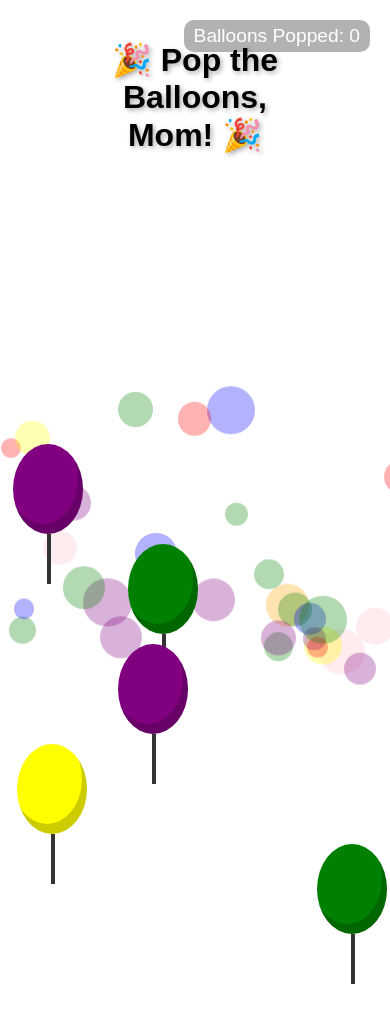
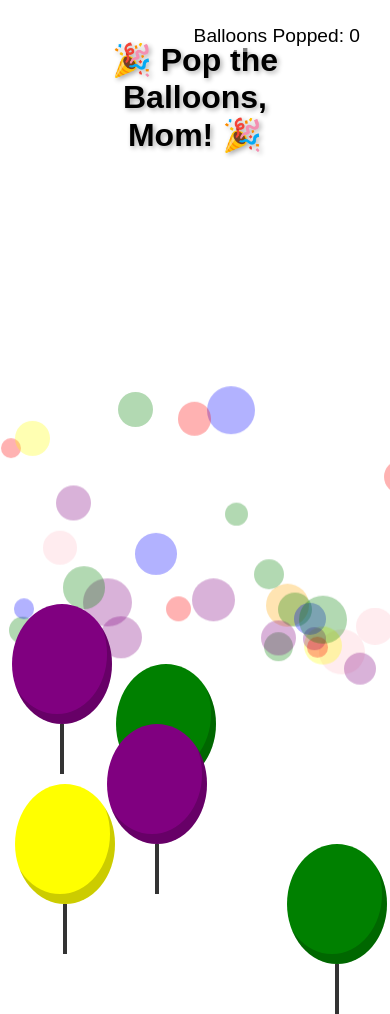
Before and after one commit to BurnoutLord8401/Mom-Birthday-Game, a plain HTML site: page index.html in a window 390 px wide. Shown: the top 1014 px of the page. Before the commit the page ends 984 px from the top, so only its background shows below. Drawn offline with Linux system fonts and the light colour scheme.

Commit message:
Update index.html

```diff
--- a/index.html
+++ b/index.html
@@ -3,12 +3,17 @@
 <head>
   <meta charset="UTF-8">
   <title>Happy Birthday Mom! 🎂🎈</title>
+  <meta name="viewport" content="width=device-width, initial-scale=1.0, maximum-scale=1.0, user-scalable=no">
   <style>
     body {
       margin: 0;
       overflow: hidden;
       background: linear-gradient(to top, #fbc2eb, #a6c1ee);
       font-family: Arial, sans-serif;
+      -webkit-user-select: none;
+      -ms-user-select: none;
+      user-select: none;
+      touch-action: manipulation;
     }
     h1 {
       position: absolute;
@@ -25,27 +30,22 @@
       position: absolute;
       top: 20px;
       right: 20px;
-      color: #fff;
+      color: black;
       font-size: 1.2em;
-      background: rgba(0,0,0,0.3);
+      background: rgba(255,255,255,0.5);
       padding: 5px 10px;
       border-radius: 10px;
       z-index: 2;
     }
     .balloon {
       position: absolute;
-      width: 70px;
-      height: 90px;
       border-radius: 50%;
-      background: red;
+      box-shadow: inset -5px -10px 0 rgba(0,0,0,0.2);
       cursor: pointer;
-      box-shadow: inset -5px -10px 0 rgba(0,0,0,0.2);
       z-index: 3;
     }
     .string {
       position: absolute;
-      top: 90px;
-      left: 34px;
       width: 4px;
       height: 50px;
       background: #333;
@@ -68,7 +68,7 @@
       left: 50%;
       transform: translate(-50%, -50%);
       font-size: 2.5em;
-      color: white;
+      color: black;
       text-align: center;
       display: none;
       text-shadow: 2px 2px 10px #000;
@@ -95,32 +95,48 @@
     for(let i=0; i<30; i++){
       const bubble = document.createElement("div");
       bubble.classList.add("bubble");
-      let size = Math.random()*30+20; // 20px to 50px
+      let size = Math.random()*30+20;
       bubble.style.width = size+"px";
       bubble.style.height = size+"px";
       bubble.style.left = Math.random()*window.innerWidth+"px";
       bubble.style.background = randomColor();
-      bubble.style.animationDuration = (Math.random()*15 + 10) + "s"; // 10-25s
+      bubble.style.animationDuration = (Math.random()*15 + 10) + "s";
       document.body.appendChild(bubble);
     }
 
     function createBalloon() {
       const balloon = document.createElement("div");
       balloon.classList.add("balloon");
+
+      // Mobile-friendly sizing
+      let balloonWidth = 70;
+      let balloonHeight = 90;
+      if(window.innerWidth < 600) {
+        balloonWidth = 100;
+        balloonHeight = 120;
+      }
+      balloon.style.width = balloonWidth + "px";
+      balloon.style.height = balloonHeight + "px";
       balloon.style.background = randomColor();
-      balloon.style.left = Math.random() * (window.innerWidth - 70) + "px";
+      balloon.style.left = Math.random() * (window.innerWidth - balloonWidth) + "px";
       balloon.style.top = window.innerHeight + "px";
 
       const string = document.createElement("div");
       string.classList.add("string");
+      string.style.top = balloonHeight + "px";
+      string.style.left = (balloonWidth/2 - 2) + "px"; // center string
       balloon.appendChild(string);
 
       document.body.appendChild(balloon);
 
+      // Rise speed
+      let riseSpeed = 2;
+      if(window.innerWidth < 600) riseSpeed = 1.2;
+
       let rise = setInterval(() => {
         let top = parseFloat(balloon.style.top);
-        balloon.style.top = top - 2 + "px";
-        if (top < -120) {
+        balloon.style.top = top - riseSpeed + "px";
+        if(top < -balloonHeight - 50){
           balloon.remove();
           clearInterval(rise);
         }
@@ -132,32 +148,33 @@
         balloon.remove();
         clearInterval(rise);
 
-        if (score >= 41) { // updated for 41 balloons
+        if(score >= 41) {
           message.style.display = "block";
-          // 🎊 Confetti effect
-          for (let i = 0; i < 100; i++) {
+
+          // Confetti effect
+          for(let i=0;i<100;i++){
             let confetti = document.createElement("div");
             confetti.style.position = "fixed";
             confetti.style.width = "8px";
             confetti.style.height = "8px";
             confetti.style.background = randomColor();
-            confetti.style.left = Math.random() * window.innerWidth + "px";
+            confetti.style.left = Math.random()*window.innerWidth + "px";
             confetti.style.top = "-10px";
             confetti.style.opacity = "0.9";
             confetti.style.borderRadius = "50%";
             confetti.style.transform = `rotate(${Math.random()*360}deg)`;
             document.body.appendChild(confetti);
 
-            let dx = (Math.random() - 0.5) * 4; // horizontal sway: -2 to 2
-            let dy = 2 + Math.random() * 3; // vertical speed: 2 to 5
+            let dx = (Math.random()-0.5)*4; // horizontal sway
+            let dy = 2 + Math.random()*3;    // vertical speed
 
-            let fall = setInterval(() => {
+            let fall = setInterval(()=>{
               let top = parseFloat(confetti.style.top);
               let left = parseFloat(confetti.style.left);
               confetti.style.top = top + dy + "px";
               confetti.style.left = left + dx + "px";
               confetti.style.transform = `rotate(${top*2}deg)`;
-              if (top > window.innerHeight || left < -10 || left > window.innerWidth+10) {
+              if(top > window.innerHeight || left < -10 || left > window.innerWidth+10){
                 confetti.remove();
                 clearInterval(fall);
               }
```
